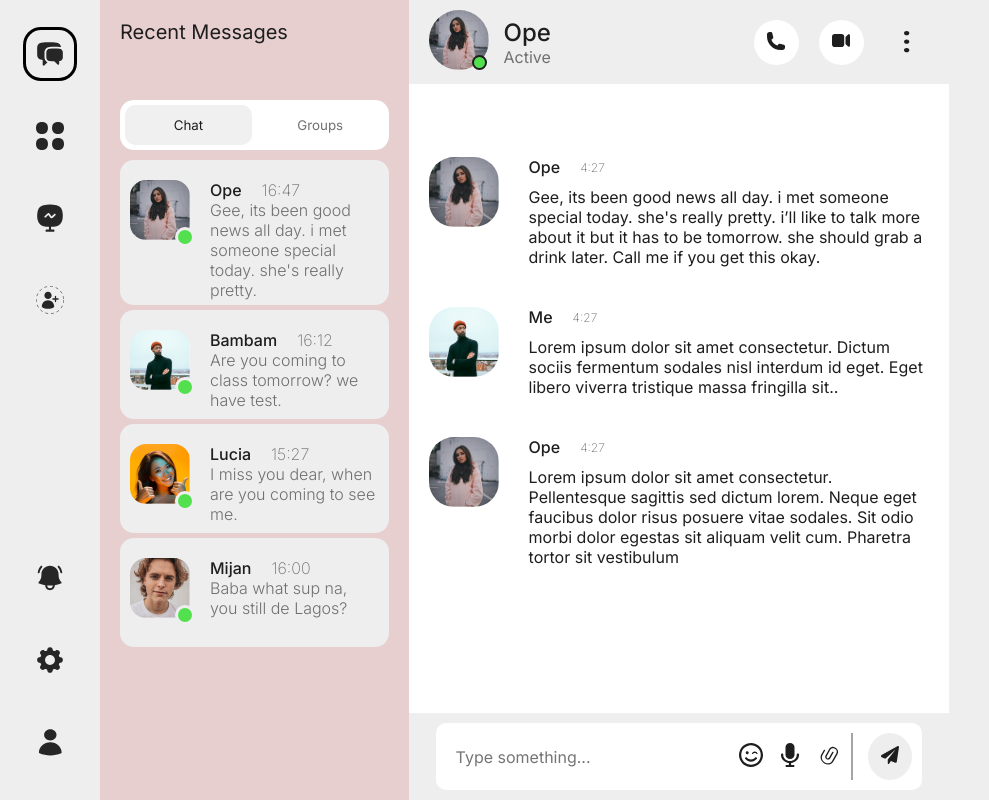
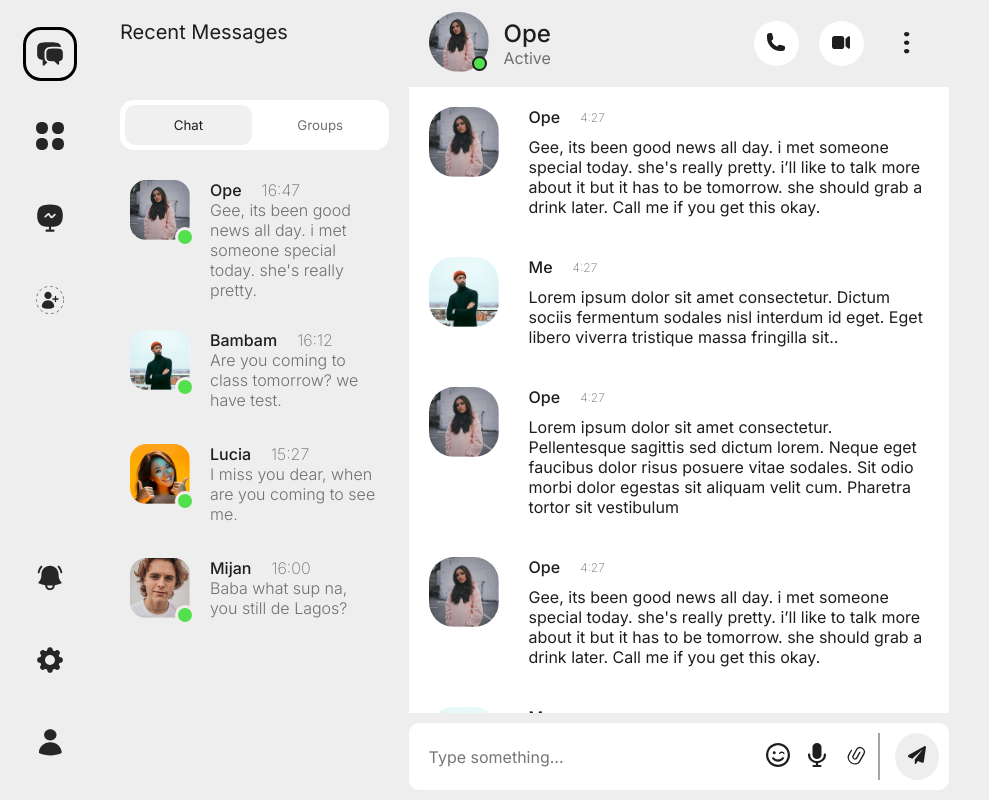
Before and after one commit to 2409nn/messanger, a Vue app: page / in a window 1280 px wide. Shown: the whole page, without its empty margins (0-989 px from the left). Built offline with nearby package versions, Linux system fonts and the light colour scheme.

Commit message:
Сделана нормальная grid-сетка для элемента conv из компонента conversation

```diff
--- a/src/components/chats.vue
+++ b/src/components/chats.vue
@@ -5,8 +5,6 @@
 </script>
 
 <!-- todo: сделать заглушку если чат не выбран -->
-<!-- todo: сделать объект с сообщениями -->
-<!-- todo: сверстать поле для переписки -->
 
 <template>
   <section class="chats">
@@ -21,7 +19,7 @@
 <style scoped lang="scss">
   .chats {
     grid-column: 1/5;
-    background-color: #e7cfcf;
+    background-color: var(--body-background);
     padding: 20px;
 
     &__title {
--- a/src/components/conversation.vue
+++ b/src/components/conversation.vue
@@ -4,6 +4,69 @@
 
   let chatData = {
       messages: [
+        {'time': '4:27',
+          avatar: userAvatar1,
+          'title': 'Ope',
+          'text': `Gee, its been good news all day. i met someone special today. she's really pretty.
+           i’ll like to talk more about it but it has to be tomorrow. she should grab a drink later.
+
+           Call me if you get this okay.`,
+        },
+        {'time': '4:27',
+          avatar: userAvatar2,
+          'title': 'Me',
+          'text': `Lorem ipsum dolor sit amet consectetur. Dictum sociis fermentum sodales nisl interdum id eget.
+          Eget libero viverra tristique massa fringilla sit..`,
+        },
+        {'time': '4:27',
+          avatar: userAvatar1,
+          'title': 'Ope',
+          'text': `Lorem ipsum dolor sit amet consectetur. Pellentesque sagittis sed dictum lorem. Neque eget faucibus
+          dolor risus posuere vitae sodales. Sit odio morbi dolor egestas sit aliquam velit cum.
+          Pharetra tortor sit vestibulum `,
+        },
+        {'time': '4:27',
+          avatar: userAvatar1,
+          'title': 'Ope',
+          'text': `Gee, its been good news all day. i met someone special today. she's really pretty.
+           i’ll like to talk more about it but it has to be tomorrow. she should grab a drink later.
+
+           Call me if you get this okay.`,
+        },
+        {'time': '4:27',
+          avatar: userAvatar2,
+          'title': 'Me',
+          'text': `Lorem ipsum dolor sit amet consectetur. Dictum sociis fermentum sodales nisl interdum id eget.
+          Eget libero viverra tristique massa fringilla sit..`,
+        },
+        {'time': '4:27',
+          avatar: userAvatar1,
+          'title': 'Ope',
+          'text': `Lorem ipsum dolor sit amet consectetur. Pellentesque sagittis sed dictum lorem. Neque eget faucibus
+          dolor risus posuere vitae sodales. Sit odio morbi dolor egestas sit aliquam velit cum.
+          Pharetra tortor sit vestibulum `,
+        },
+        {'time': '4:27',
+          avatar: userAvatar1,
+          'title': 'Ope',
+          'text': `Gee, its been good news all day. i met someone special today. she's really pretty.
+           i’ll like to talk more about it but it has to be tomorrow. she should grab a drink later.
+
+           Call me if you get this okay.`,
+        },
+        {'time': '4:27',
+          avatar: userAvatar2,
+          'title': 'Me',
+          'text': `Lorem ipsum dolor sit amet consectetur. Dictum sociis fermentum sodales nisl interdum id eget.
+          Eget libero viverra tristique massa fringilla sit..`,
+        },
+        {'time': '4:27',
+          avatar: userAvatar1,
+          'title': 'Ope',
+          'text': `Lorem ipsum dolor sit amet consectetur. Pellentesque sagittis sed dictum lorem. Neque eget faucibus
+          dolor risus posuere vitae sodales. Sit odio morbi dolor egestas sit aliquam velit cum.
+          Pharetra tortor sit vestibulum `,
+        },
         {'time': '4:27',
           avatar: userAvatar1,
           'title': 'Ope',
@@ -123,9 +186,22 @@
 <style scoped lang="scss">
 
   .conv {
+    background-color: var(--main-background-color);
+    flex-direction: column;
+    grid-column: 5/12;
+    grid-template-rows: 87px auto 87px;
     display: grid;
-    background-color: var(--main-background-color);
-    grid-column: 5/12;
+    max-height: 100vh;
+
+    &__chat {
+      overflow-y: scroll;
+      scrollbar-width: none;
+      -ms-overflow-style: none;
+
+      &::-webkit-scrollbar {
+        display: none;
+      }
+    }
 
     &__message {
       margin: 20px;
@@ -164,7 +240,6 @@
       background-color: var(--body-background);
       justify-content: space-between;
       padding: 10px 20px;
-      align-self: start;
     }
 
     &__userinfo {
@@ -209,12 +284,13 @@
     &__send {
       background-color: var(--body-background);
       padding: 10px 0;
-      align-self: end;
+      display: flex;
+      margin-top: auto;
 
       &__form {
         display: flex;
         background-color: var(--main-background-color);
-        width: 90%;
+        width: 100%;
         border-radius: 10px;
         margin: auto;
         padding: 10px;
```
